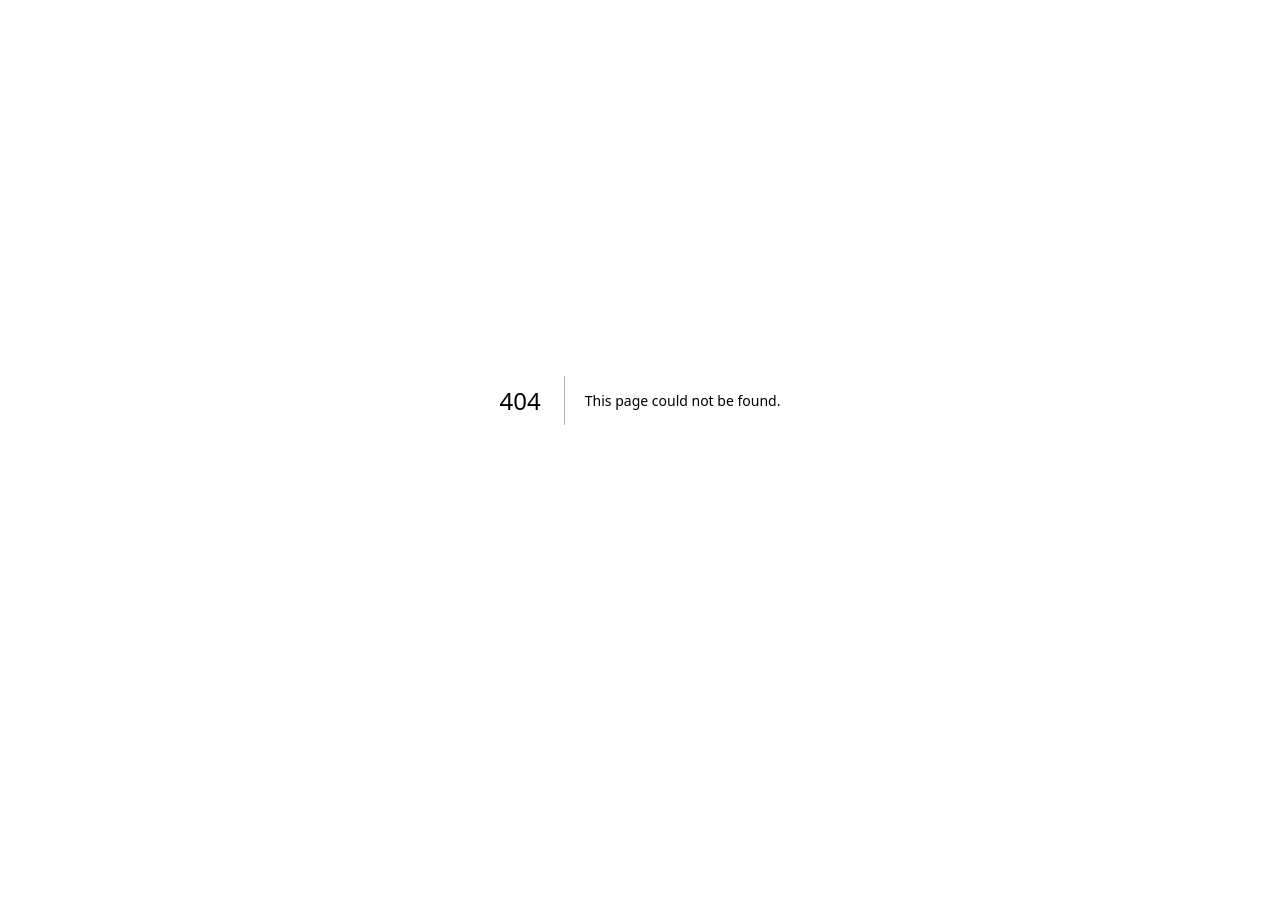
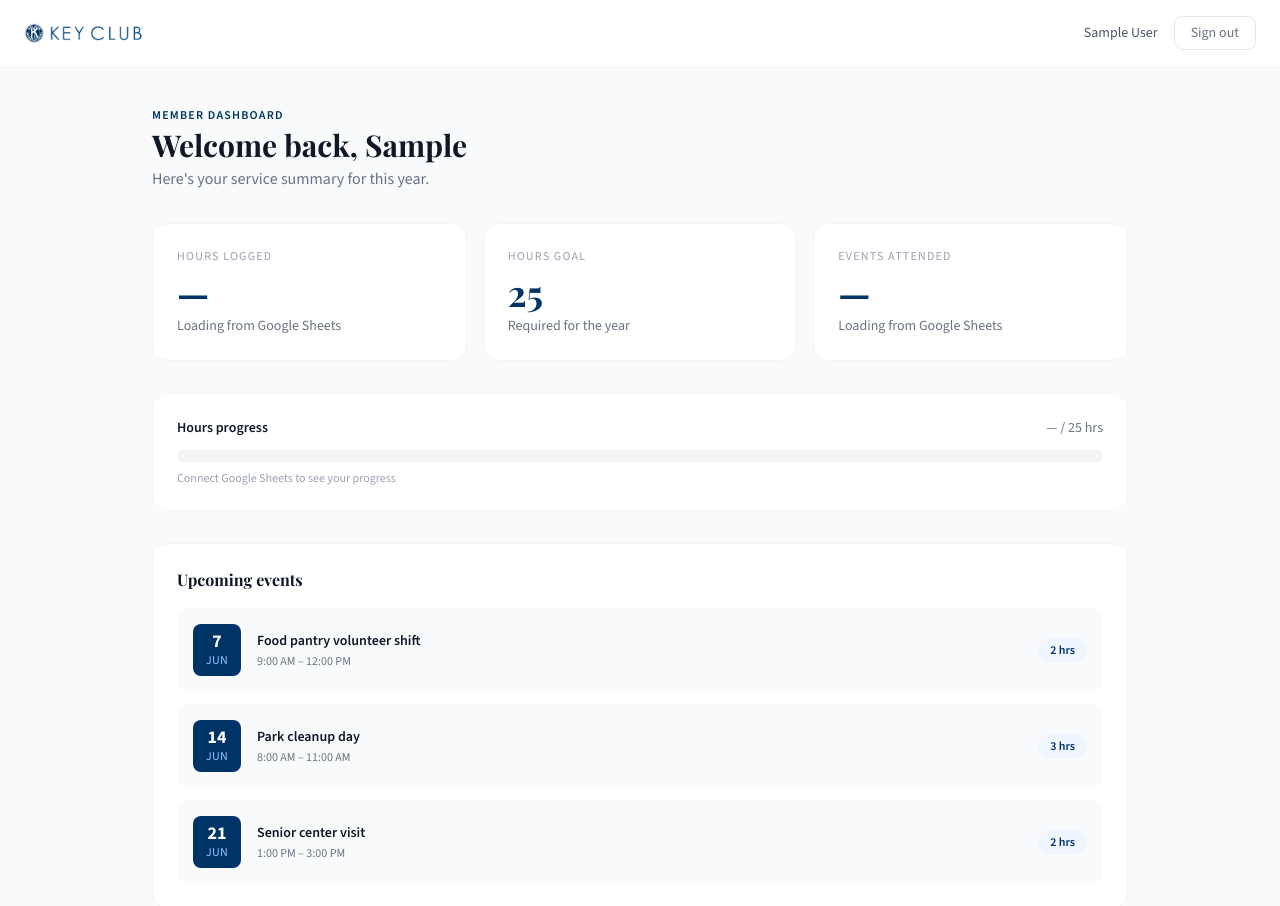
Before and after one commit to mthskeyclubwebsite-spec/montville-key-club, a Next.js app: page /dashboard in a window 1280 px wide. Before the commit this address had no page. Shown: the top 906 px of the page. Before the commit the page ends 800 px from the top, so only its background shows below. Built offline with nearby package versions, Linux system fonts and the light colour scheme; no server answers; sample sign-in values are in the browser's storage.

Commit message:
add NextAuth login and member dashboard

```diff
--- /dev/null
+++ b/app/api/auth/[...nextauth]/route.ts
@@ -0,0 +1,16 @@
+import NextAuth from "next-auth";
+import GoogleProvider from "next-auth/providers/google";
+
+const handler = NextAuth({
+  providers: [
+    GoogleProvider({
+      clientId: process.env.GOOGLE_CLIENT_ID!,
+      clientSecret: process.env.GOOGLE_CLIENT_SECRET!,
+    }),
+  ],
+  pages: {
+    signIn: "/login",
+  },
+});
+
+export { handler as GET, handler as POST };
--- /dev/null
+++ b/app/dashboard/page.tsx
@@ -0,0 +1,116 @@
+"use client";
+
+import { useSession, signOut } from "next-auth/react";
+import { useRouter } from "next/navigation";
+import { useEffect } from "react";
+import Image from "next/image";
+
+export default function Dashboard() {
+  const { data: session, status } = useSession();
+  const router = useRouter();
+
+  useEffect(() => {
+    if (status === "unauthenticated") {
+      router.push("/login");
+    }
+  }, [status, router]);
+
+  if (status === "loading") {
+    return (
+      <div className="min-h-screen bg-gray-50 flex items-center justify-center">
+        <div className="text-gray-500 text-sm">Loading...</div>
+      </div>
+    );
+  }
+
+  if (!session) return null;
+
+  return (
+    <main className="min-h-screen bg-gray-50" style={{ fontFamily: 'var(--font-source-sans), sans-serif' }}>
+
+      {/* Navbar */}
+      <nav className="bg-white border-b border-gray-100 px-6 py-4 flex items-center justify-between">
+        <Image src="/images/KC-logo-with-seal.png" alt="Key Club" width={120} height={30} className="object-contain" />
+        <div className="flex items-center gap-4">
+          <span className="text-sm text-gray-600">
+            {session.user?.name}
+          </span>
+          <button
+            onClick={() => signOut({ callbackUrl: "/" })}
+            className="text-sm text-gray-500 hover:text-gray-900 border border-gray-200 px-4 py-1.5 rounded-lg transition-colors"
+          >
+            Sign out
+          </button>
+        </div>
+      </nav>
+
+      <div className="max-w-5xl mx-auto px-6 py-10">
+
+        {/* Welcome */}
+        <div className="mb-8">
+          <p className="text-xs uppercase tracking-widest text-[#003366] font-semibold mb-1">Member Dashboard</p>
+          <h1 className="text-3xl font-bold text-gray-900" style={{ fontFamily: 'var(--font-playfair), serif' }}>
+            Welcome back, {session.user?.name?.split(" ")[0]}
+          </h1>
+          <p className="text-gray-500 mt-1">Here's your service summary for this year.</p>
+        </div>
+
+        {/* Stats */}
+        <div className="grid grid-cols-1 md:grid-cols-3 gap-4 mb-8">
+          <div className="bg-white rounded-2xl border border-gray-100 p-6">
+            <div className="text-xs uppercase tracking-widest text-gray-400 mb-2">Hours logged</div>
+            <div className="text-4xl font-bold text-[#003366]" style={{ fontFamily: 'var(--font-playfair), serif' }}>—</div>
+            <div className="text-sm text-gray-500 mt-1">Loading from Google Sheets</div>
+          </div>
+          <div className="bg-white rounded-2xl border border-gray-100 p-6">
+            <div className="text-xs uppercase tracking-widest text-gray-400 mb-2">Hours goal</div>
+            <div className="text-4xl font-bold text-[#003366]" style={{ fontFamily: 'var(--font-playfair), serif' }}>25</div>
+            <div className="text-sm text-gray-500 mt-1">Required for the year</div>
+          </div>
+          <div className="bg-white rounded-2xl border border-gray-100 p-6">
+            <div className="text-xs uppercase tracking-widest text-gray-400 mb-2">Events attended</div>
+            <div className="text-4xl font-bold text-[#003366]" style={{ fontFamily: 'var(--font-playfair), serif' }}>—</div>
+            <div className="text-sm text-gray-500 mt-1">Loading from Google Sheets</div>
+          </div>
+        </div>
+
+        {/* Progress bar */}
+        <div className="bg-white rounded-2xl border border-gray-100 p-6 mb-8">
+          <div className="flex justify-between items-center mb-3">
+            <div className="text-sm font-semibold text-gray-900">Hours progress</div>
+            <div className="text-sm text-gray-500">— / 25 hrs</div>
+          </div>
+          <div className="w-full bg-gray-100 rounded-full h-3">
+            <div className="bg-[#003366] h-3 rounded-full" style={{ width: '0%' }}></div>
+          </div>
+          <div className="text-xs text-gray-400 mt-2">Connect Google Sheets to see your progress</div>
+        </div>
+
+        {/* Upcoming events */}
+        <div className="bg-white rounded-2xl border border-gray-100 p-6">
+          <h2 className="font-bold text-gray-900 mb-4" style={{ fontFamily: 'var(--font-playfair), serif' }}>Upcoming events</h2>
+          <div className="flex flex-col gap-3">
+            {[
+              { day: "7", month: "Jun", title: "Food pantry volunteer shift", time: "9:00 AM – 12:00 PM", hours: "2 hrs" },
+              { day: "14", month: "Jun", title: "Park cleanup day", time: "8:00 AM – 11:00 AM", hours: "3 hrs" },
+              { day: "21", month: "Jun", title: "Senior center visit", time: "1:00 PM – 3:00 PM", hours: "2 hrs" },
+            ].map((event, i) => (
+              <div key={i} className="flex items-center gap-4 p-4 bg-gray-50 rounded-xl">
+                <div className="bg-[#003366] text-white rounded-lg px-3 py-2 text-center min-w-12">
+                  <div className="text-lg font-bold leading-none">{event.day}</div>
+                  <div className="text-xs uppercase tracking-wide mt-0.5 text-blue-300">{event.month}</div>
+                </div>
+                <div className="flex-1">
+                  <div className="text-sm font-semibold text-gray-900">{event.title}</div>
+                  <div className="text-xs text-gray-500 mt-0.5">{event.time}</div>
+                </div>
+                <div className="bg-blue-50 text-[#003366] text-xs px-3 py-1 rounded-full font-semibold">{event.hours}</div>
+              </div>
+            ))}
+          </div>
+        </div>
+
+      </div>
+    </main>
+  );
+}
--- a/app/layout.tsx
+++ b/app/layout.tsx
@@ -1,6 +1,7 @@
 import type { Metadata } from "next";
 import { Source_Sans_3, Playfair_Display } from "next/font/google";
 import "./globals.css";
+import Providers from "./providers";
 
 const sourceSans = Source_Sans_3({
   variable: "--font-source-sans",
@@ -28,7 +29,7 @@ export default function RootLayout({
   return (
     <html lang="en">
       <body className={`${sourceSans.variable} ${playfair.variable} min-h-full flex flex-col font-sans antialiased`}>
-        {children}
+        <Providers>{children}</Providers>
       </body>
     </html>
   );
--- /dev/null
+++ b/app/login/page.tsx
@@ -0,0 +1,41 @@
+"use client";
+
+import { signIn } from "next-auth/react";
+import Image from "next/image";
+
+export default function LoginPage() {
+  return (
+    <main className="min-h-screen bg-gray-50 flex items-center justify-center px-4">
+      <div className="bg-white rounded-2xl shadow-sm border border-gray-100 p-10 w-full max-w-md text-center">
+        <Image
+          src="/images/KC-logo-with-seal.png"
+          alt="Key Club"
+          width={180}
+          height={45}
+          className="object-contain mx-auto mb-6"
+        />
+        <h1 className="text-2xl font-bold text-gray-900 mb-2" style={{ fontFamily: 'var(--font-playfair), serif' }}>
+          Member Login
+        </h1>
+        <p className="text-gray-500 text-sm mb-8">
+          Sign in with your school Google account to view your service hours and chapter updates.
+        </p>
+        <button
+          onClick={() => signIn("google", { callbackUrl: "/dashboard" })}
+          className="w-full flex items-center justify-center gap-3 bg-[#003366] hover:bg-blue-900 text-white px-6 py-3 rounded-xl font-medium transition-colors"
+        >
+          <svg className="w-5 h-5" viewBox="0 0 24 24" fill="currentColor">
+            <path d="M22.56 12.25c0-.78-.07-1.53-.2-2.25H12v4.26h5.92c-.26 1.37-1.04 2.53-2.21 3.31v2.77h3.57c2.08-1.92 3.28-4.74 3.28-8.09z" fill="#4285F4"/>
+            <path d="M12 23c2.97 0 5.46-.98 7.28-2.66l-3.57-2.77c-.98.66-2.23 1.06-3.71 1.06-2.86 0-5.29-1.93-6.16-4.53H2.18v2.84C3.99 20.53 7.7 23 12 23z" fill="#34A853"/>
+            <path d="M5.84 14.09c-.22-.66-.35-1.36-.35-2.09s.13-1.43.35-2.09V7.07H2.18C1.43 8.55 1 10.22 1 12s.43 3.45 1.18 4.93l2.85-2.22.81-.62z" fill="#FBBC05"/>
+            <path d="M12 5.38c1.62 0 3.06.56 4.21 1.64l3.15-3.15C17.45 2.09 14.97 1 12 1 7.7 1 3.99 3.47 2.18 7.07l3.66 2.84c.87-2.6 3.3-4.53 6.16-4.53z" fill="#EA4335"/>
+          </svg>
+          Sign in with Google
+        </button>
+        <p className="text-xs text-gray-400 mt-6">
+          Only Montville Key Club members with authorized accounts can access the dashboard.
+        </p>
+      </div>
+    </main>
+  );
+}
--- /dev/null
+++ b/app/providers.tsx
@@ -0,0 +1,7 @@
+"use client";
+
+import { SessionProvider } from "next-auth/react";
+
+export default function Providers({ children }: { children: React.ReactNode }) {
+  return <SessionProvider>{children}</SessionProvider>;
+}
--- a/package.json
+++ b/package.json
@@ -10,6 +10,7 @@
   },
   "dependencies": {
     "next": "16.2.6",
+    "next-auth": "^4.24.14",
     "react": "19.2.4",
     "react-dom": "19.2.4"
   },
```
Also changed, not shown: 1 other file (tests, documents, lock files or other folders).
